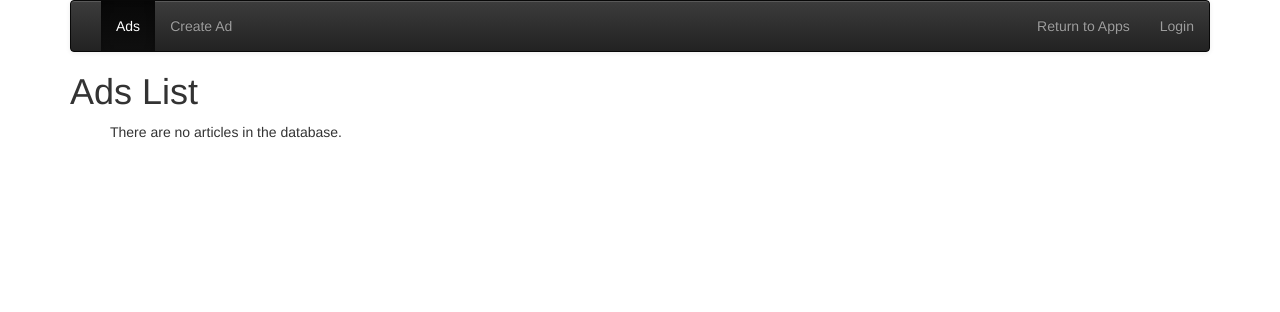
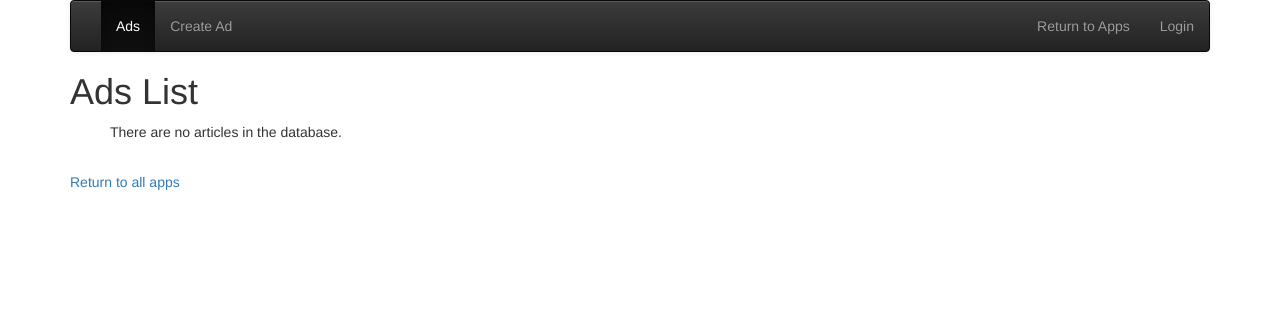
Before and after one commit to chornenkj/university-michigan-django, a Django app: page /ads/ in a window 1280 px wide. Shown: the top 312 px of the page. Run offline with Django 3.2, Linux system fonts and the light colour scheme; data that the repository does not hold is empty; some libraries are stand-ins or nearby versions.

Commit message:
Ads app. Add link to all apps at main page

```diff
--- a/mysite/ads/templates/ads/ad_list.html
+++ b/mysite/ads/templates/ads/ad_list.html
@@ -23,5 +23,8 @@ Ads CRUD and Users
 </ul>
 
 </p>
-
+<br/>
+<p>
+    <a href="{% url 'home' %}">Return to all apps</a>
+</p>
 {% endblock %}
```
